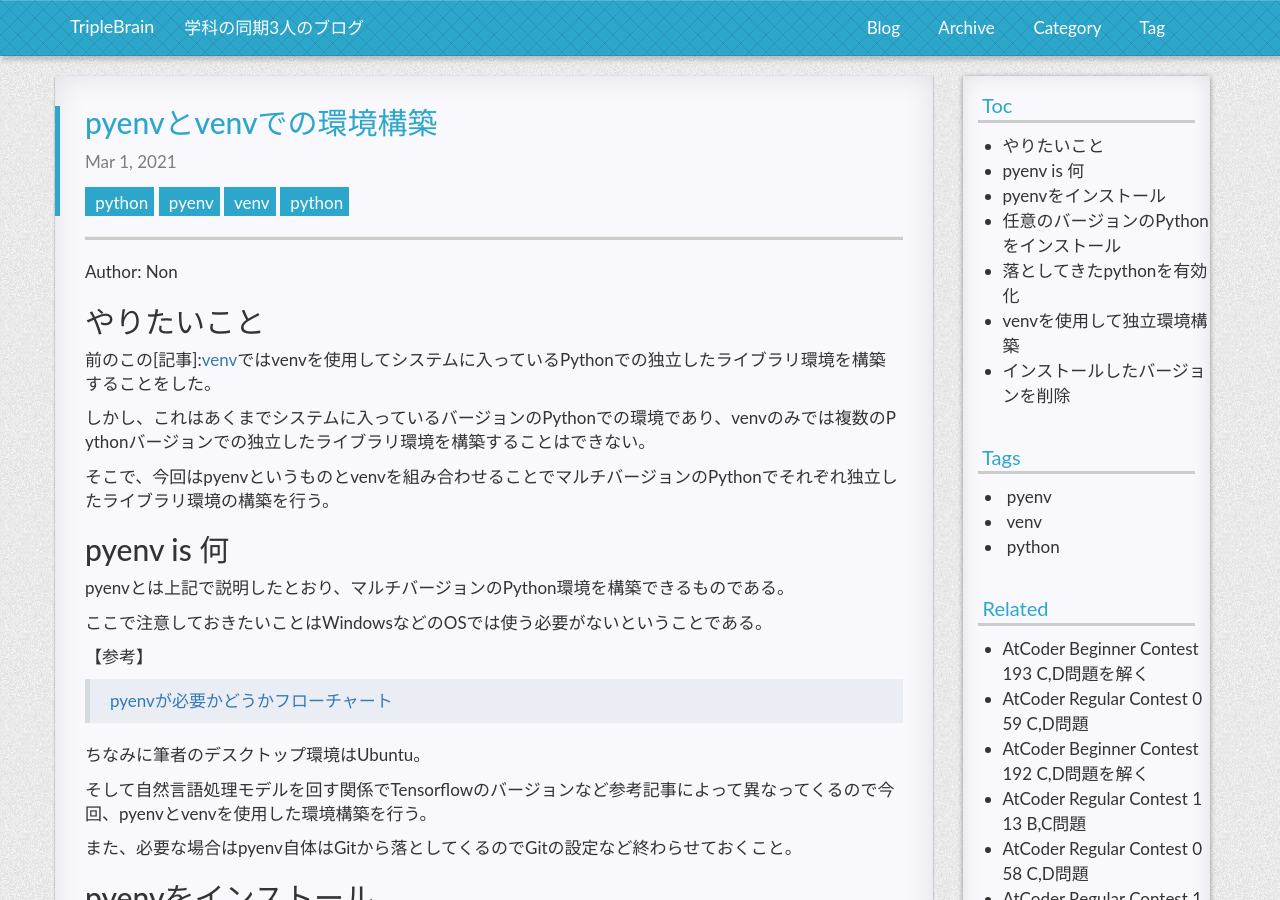
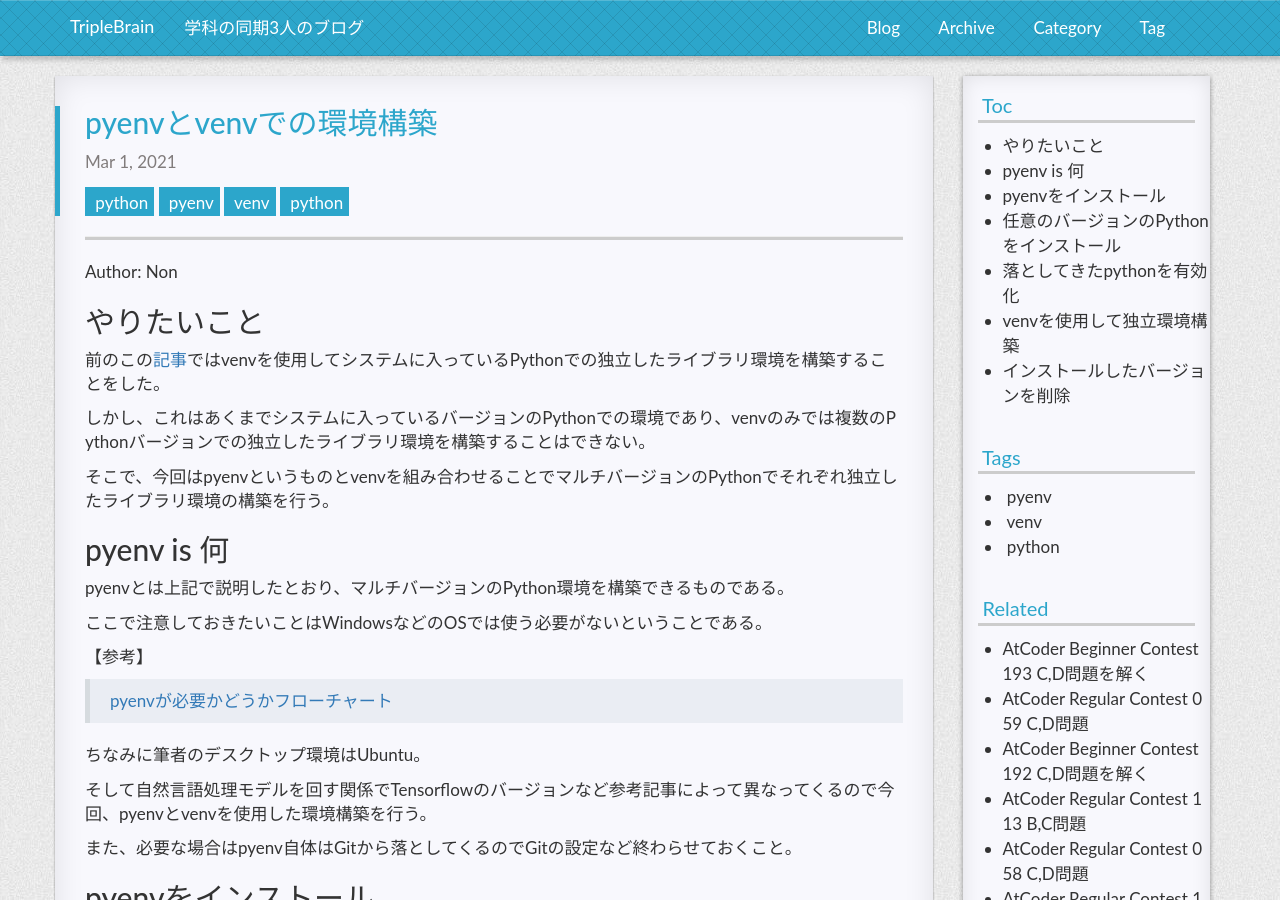
Before and after one commit to nononotyamm/TripleBrain, a Jekyll site: the page built from _posts/2021-03-01-pyenv-venv.md, in a window 1280 px wide and 900 px high. Built offline with Jekyll 4.4.1, drawn with Linux system fonts in a browser that asks for light colours; nearby versions of some CDN libraries; comment, search, counter and statistics services are not loaded; a style sheet for code colours, icons or effects is not loaded.

Commit message:
modify a post

```diff
--- a/_posts/2021-03-01-pyenv-venv.md
+++ b/_posts/2021-03-01-pyenv-venv.md
@@ -16,7 +16,7 @@ Author: Non　<!-- 自分の名前 -->
 
 ## やりたいこと
 
-前のこの[記事]:[venv]ではvenvを使用してシステムに入っているPythonでの独立したライブラリ環境を構築することをした。
+前のこの[記事][venv]ではvenvを使用してシステムに入っているPythonでの独立したライブラリ環境を構築することをした。
 
 しかし、これはあくまでシステムに入っているバージョンのPythonでの環境であり、venvのみでは複数のPythonバージョンでの独立したライブラリ環境を構築することはできない。
 
```
